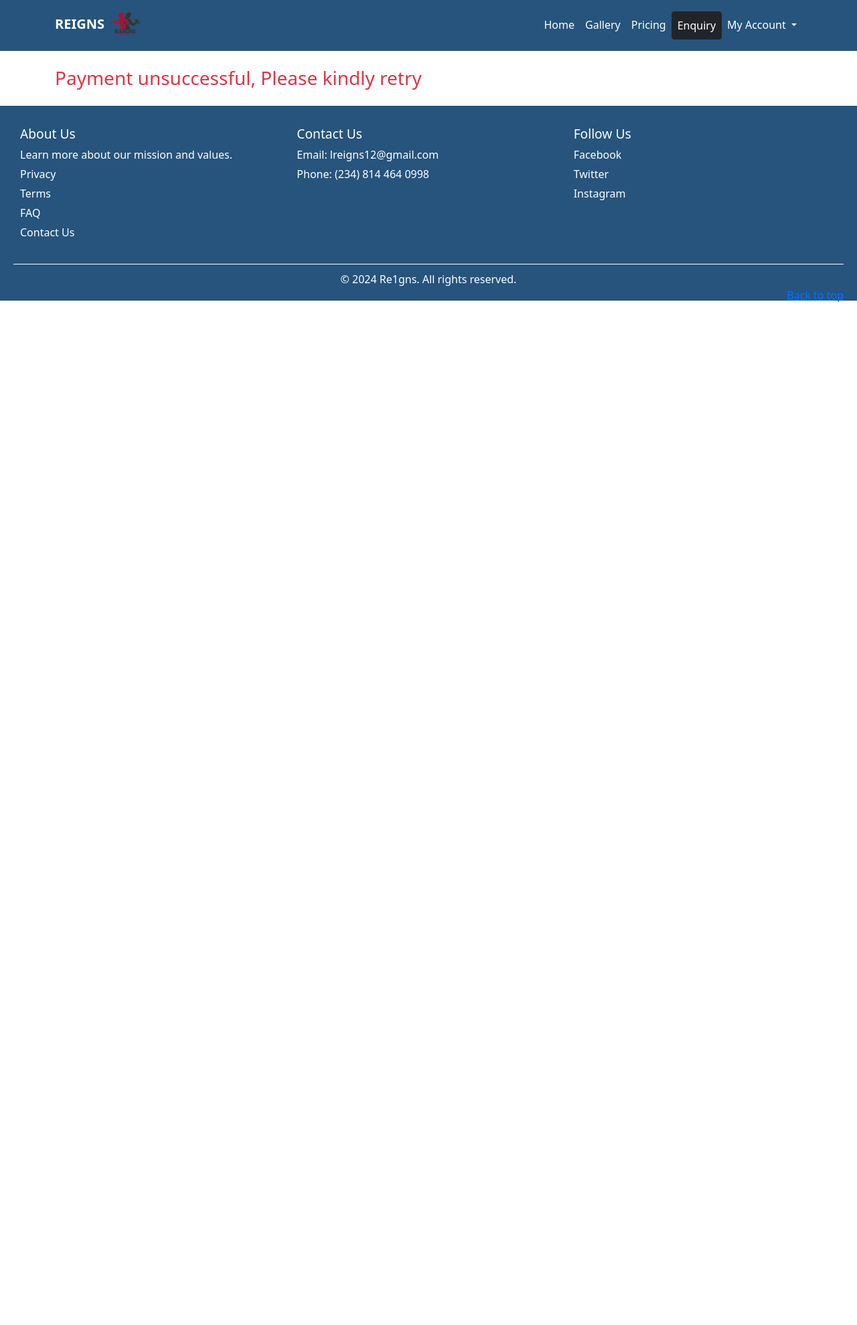
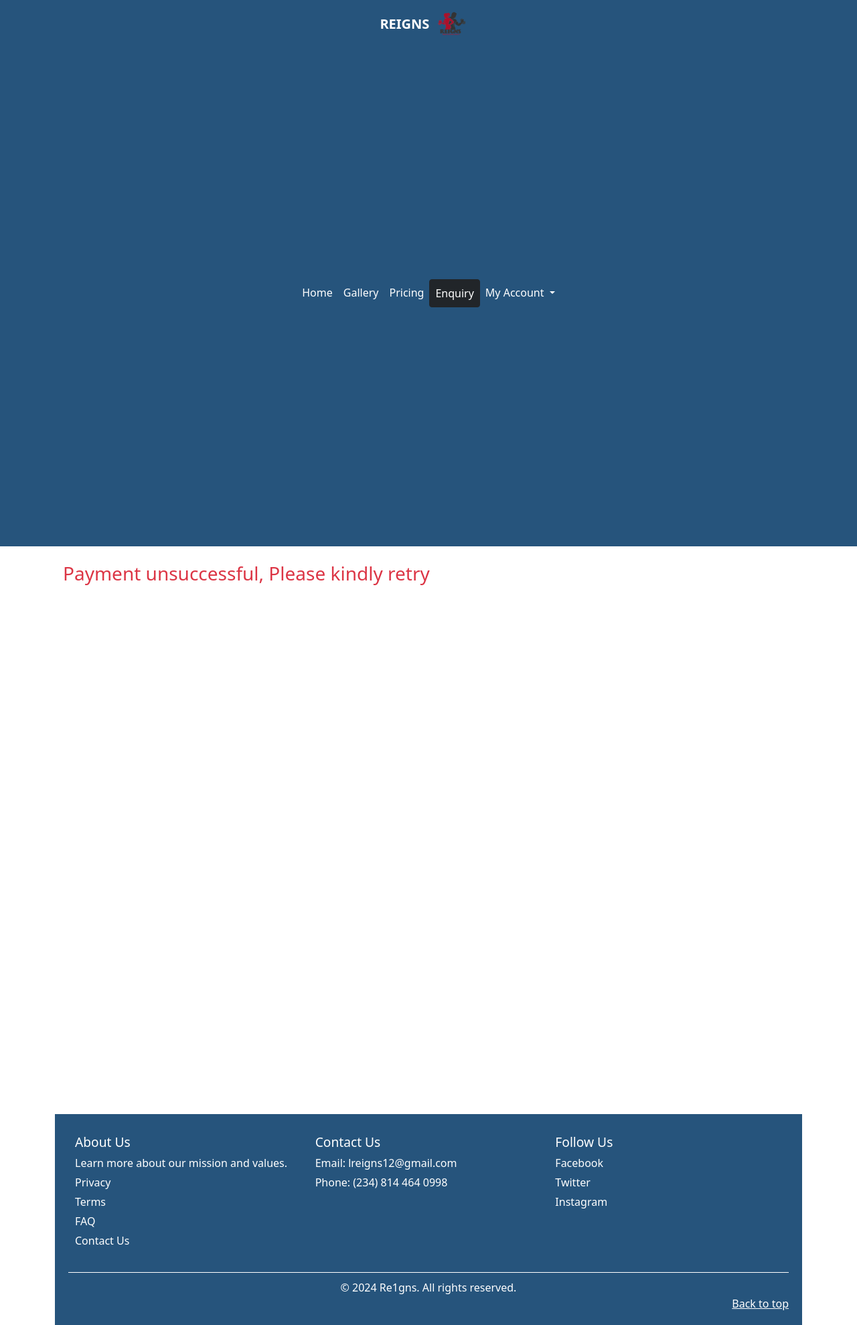
Before and after one commit to Re1gns/Gym, a Django app: page /payment_cancel in a window 1280 px wide. Shown: the whole page at 67% size. Before the commit the page ends 451 px from the top, so only its background shows below. Run offline with Django 4.2, Linux system fonts and the light colour scheme; data comes from the database, SQL or seed files in the repository; some libraries are stand-ins or nearby versions.

Commit message:
footer updated3

```diff
--- a/main/templates/base.html
+++ b/main/templates/base.html
@@ -3,11 +3,31 @@
 <html lang="en">
 <head>
     <style>
+        /* Ensure the body takes up the full viewport height */
+        html, body {
+            height: 100%;
+            margin: 0;
+        }
+
+        /* Flex container to push footer to the bottom */
+        .container {
+            display: flex;
+            flex-direction: column;
+            min-height: 100vh;
+        }
+
+        /* Main content area */
+        .content {
+            flex: 1;
+        }
+
         /* General Footer Styles */
         .footer {
             background-color: #26547C; /* Navy blue background */
             color: white; /* White text color */
             padding: 20px;
+            position: relative; /* Ensure relative positioning */
+            width: 100%; /* Full width */
         }
 
         .footer-content {
@@ -49,6 +69,10 @@
         .footer-bottom p {
             margin: 0;
         }
+
+        .footer-bottom a {
+            color: white;
+        }
     </style>
     <!-- Required meta tags -->
     <meta charset="utf-8">
@@ -59,8 +83,6 @@
     <link href="{% static 'bootstrap.min.css' %}" rel="stylesheet" />
     <!-- Bootstrap Icons -->
     <link rel="stylesheet" type="text/css" href="{% static 'bootstrap-icons/font/bootstrap-icons.css' %}" />
-    <!-- jquery -->
-    <script src="{% static 'jquery-3.7.1.min.js' %}"></script>
     <title>Re1gns Gym</title>
 </head>
 <body>
@@ -113,9 +135,13 @@
     </nav>
     <!-- Header End -->
 
+    <div class="container">
+        <!-- Main content area -->
+        <div class="content">
             {% block content %}
+            {% endblock %}
+        </div>
 
-    {% endblock %}
         <!-- Footer Start-->
         <footer class="footer">
             <div class="footer-content">
@@ -144,6 +170,7 @@
                 <p class="float-end"><a href="#">Back to top</a></p>
             </div>
         </footer>
+    </div>
 
     <!-- Bootstrap Bundle -->
     <script src="{% static 'bootstrap.bundle.min.js' %}"></script>
```
Lines whose indentation alone changed are shown as unchanged.
